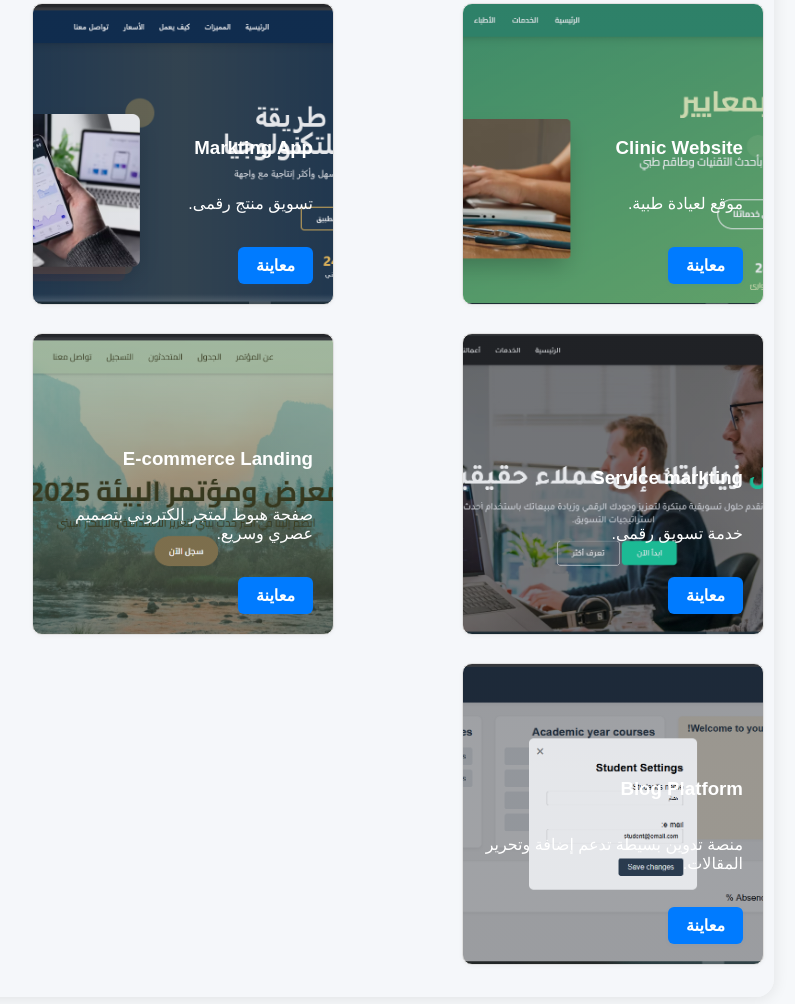
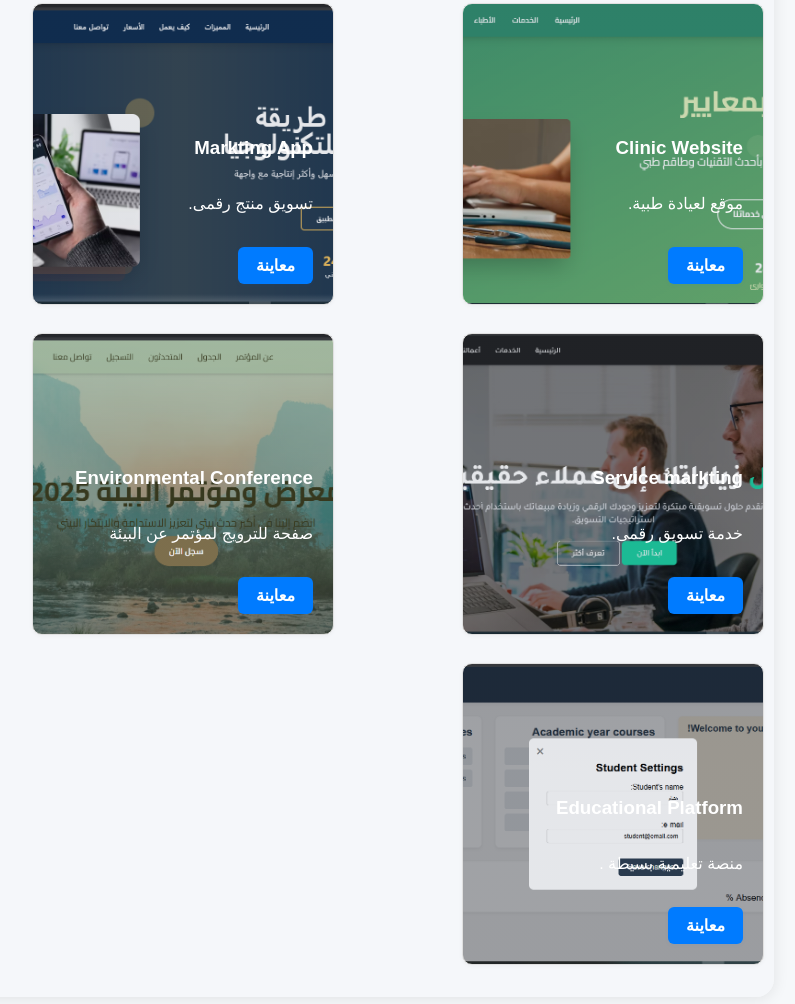
Before and after one commit to heshamfront/portfolio, a plain HTML site: page projects.html in a window 1280 px wide. Shown: the part 346-1350 px from the top of the page, without its empty margins (338-1133 px from the left). Drawn offline with Linux system fonts and the light colour scheme.

Commit message:
edite a titles for projects at projects page

```diff
--- a/projects.html
+++ b/projects.html
@@ -20,12 +20,14 @@
                 <p>Front End Developer</p>
             </div>
             <nav>
+
                 <ul>
                     <li><a href="index.html">عنّي</a></li>
                     <li><a href="skills.html">المهارات</a></li>
                     <li><a href="projects.html">المشاريع</a></li>
                     <li><a href="contact.html">تواصل معي</a></li>
                 </ul>
+
             </nav>
         </div>
         <button id="theme-toggle" title="تبديل الوضع" aria-label="تبديل الوضع" class="theme-toggle-btn">
@@ -66,16 +68,16 @@
                     </div>
                 </div>
                 <div class="project-card project4-bg">
-                    <h3>E-commerce Landing</h3>
-                    <p>صفحة هبوط لمتجر إلكتروني بتصميم عصري وسريع.</p>
+                    <h3>Environmental Conference</h3>
+                    <p>صفحة للترويج لمؤتمر عن البيئة</p>
                     <div class="project-actions">
                         <a href="https://heshamfront.github.io/mait/" target="_blank" class="btn-demo">معاينة</a>
                         <!-- <a href="https://github.com/heshamfront/mait" target="_blank" class="btn-github">الكود على GitHub</a> -->
                     </div>
                 </div>
                 <div class="project-card project5-bg">
-                    <h3>Blog Platform</h3>
-                    <p>منصة تدوين بسيطة تدعم إضافة وتحرير المقالات.</p>
+                    <h3>Educational Platform</h3>
+                    <p>منصة تعليمية بسيطة .</p>
                     <div class="project-actions">
                         <a href="https://heshamfront.github.io/dashbourd/" target="_blank" class="btn-demo">معاينة</a>
                         <!-- <a href="https://github.com/heshamfront/dashbourd" target="_blank" class="btn-github">الكود على GitHub</a> -->
```
